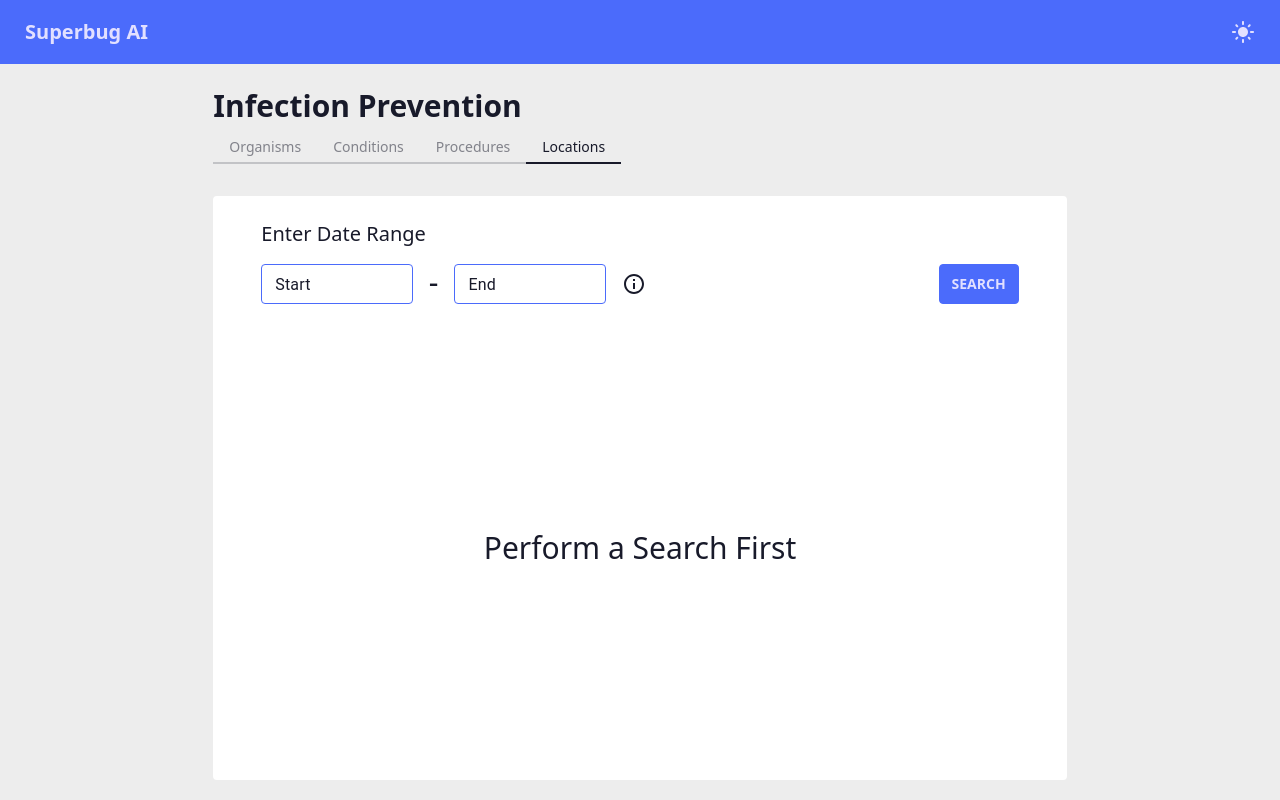
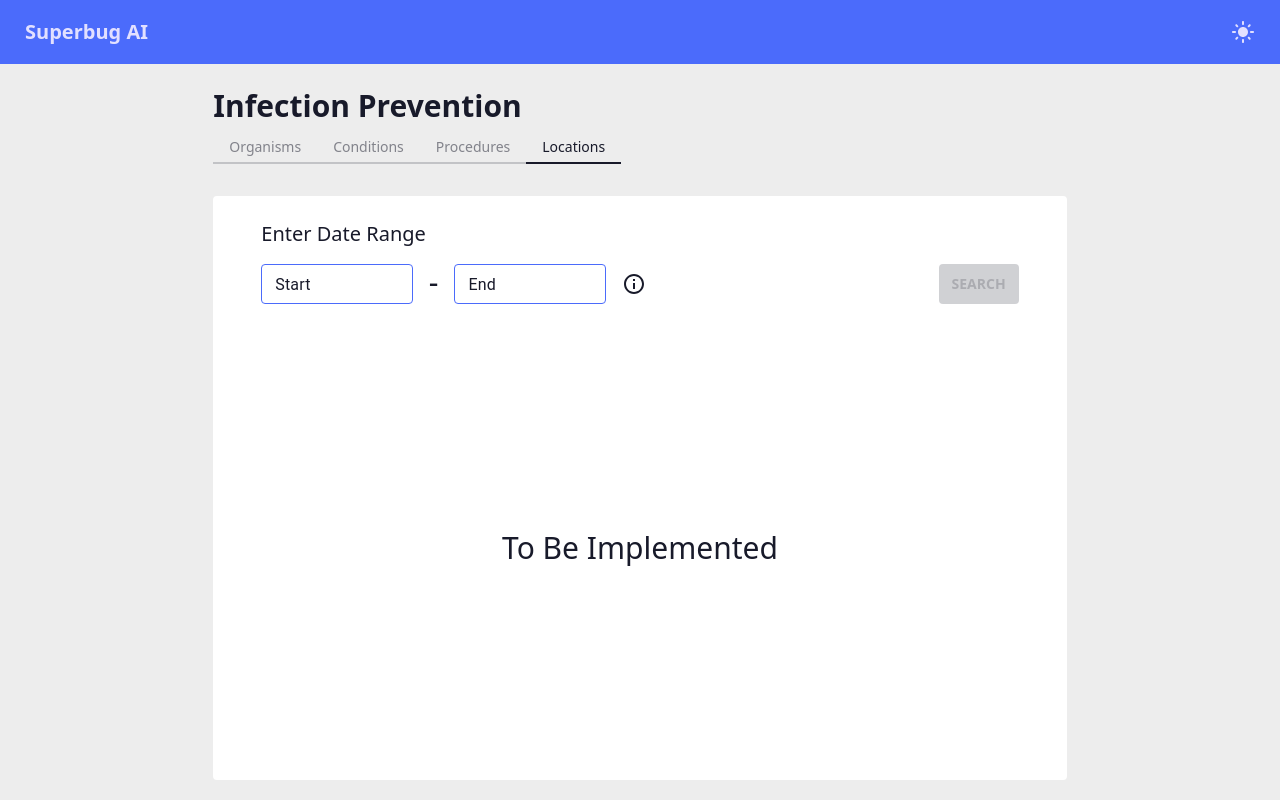
Before and after one commit to dhuang101/superbug-ai-app, a Next.js app: page /InfectionPrevention in a window 1280 px wide. Both pictures are taken after a click on the button "Locations". Built offline with nearby package versions, Linux system fonts and the light colour scheme.

Commit message:
Disabled Location Page

```diff
--- a/src/components/InfectionPre/InfPreLoca.tsx
+++ b/src/components/InfectionPre/InfPreLoca.tsx
@@ -121,6 +121,7 @@ function InfPreLoca() {
 				<div className="ml-auto">
 					<button
 						className="btn btn-sm rounded btn-primary h-full"
+						disabled
 						onClick={executeSearch}
 					>
 						Search
@@ -140,9 +141,7 @@ function InfPreLoca() {
 				</div>
 			) : (
 				<div className="flex justify-center items-center h-[90%]">
-					<article className="text-3xl">
-						Perform a Search First
-					</article>
+					<article className="text-3xl">To Be Implemented</article>
 				</div>
 			)}
 		</div>
```
